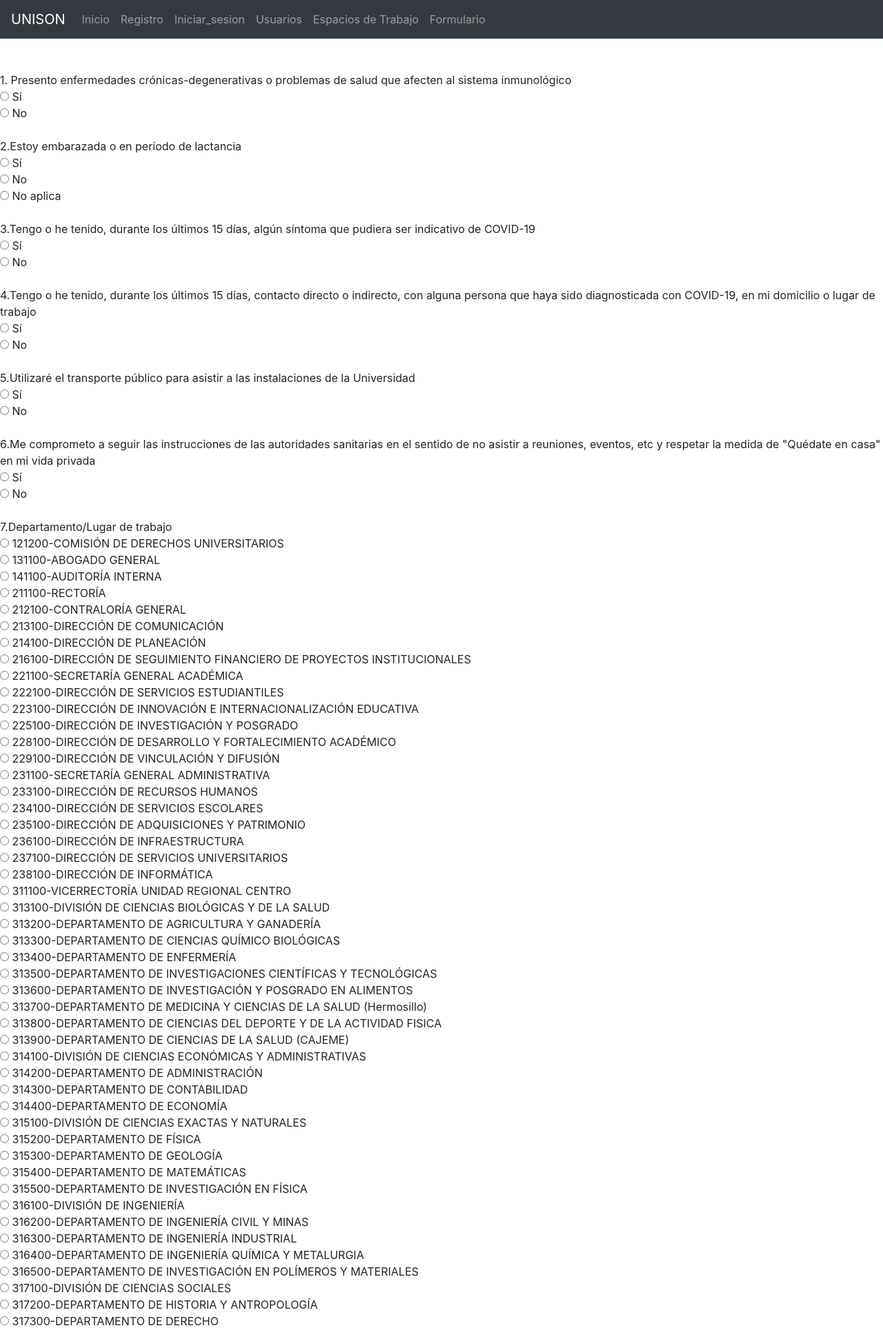
After one commit to JosephLeyva/LineamientosUSON, a Django app: page /formulario/ in a window 1280 px wide. The commit adds this page. Shown: the top 1926 px of the page at 69% size. Run offline with Django 3.2, Linux system fonts and the light colour scheme; some libraries are stand-ins or nearby versions.

Commit message:
formulario

```diff
--- /dev/null
+++ b/python_django/unison_lineamientos/usuarios/templates/usuarios/formulario.html
@@ -0,0 +1,150 @@
+{% extends 'usuarios/main.html' %}
+
+{% block title %}
+
+<title>Formulario de Contacto</title>
+
+{% endblock %}
+
+{% block content %}
+
+<body>
+    <div class="pregresp">
+        <div class="pregunta">1. Presento enfermedades crónicas-degenerativas o problemas de salud que afecten al sistema inmunológico<br />
+        </div>
+            <div class="respuestas">
+                <input type="radio" name="preg1" value="1" /> Sí<br />
+                <input type="radio" name="preg1" value="2" /> No<br />
+            </div>
+    </div>
+    <br>
+    <div class="pregresp">
+        <div class="pregunta">2.Estoy embarazada o en período de lactancia<br />
+        </div>
+            <div class="respuestas">
+                <input type="radio" name="preg1" value="1" /> Sí<br />
+                <input type="radio" name="preg1" value="2" /> No<br />
+                <input type="radio" name="preg1" value="3" /> No aplica<br />
+            </div>
+    </div>
+    <br>
+    <div class="pregresp">
+        <div class="pregunta">3.Tengo o he tenido, durante los últimos 15 días, algún síntoma que pudiera ser indicativo de COVID-19<br />
+        </div>
+            <div class="respuestas">
+                <input type="radio" name="preg1" value="1" /> Sí<br />
+                <input type="radio" name="preg1" value="2" /> No<br />
+            </div>
+    </div>
+    <br>
+    <div class="pregresp">
+        <div class="pregunta">4.Tengo o he tenido, durante los últimos 15 días, contacto directo o indirecto, con alguna persona que haya sido diagnosticada con COVID-19, en mi domicilio o lugar de trabajo<br />
+        </div>
+            <div class="respuestas">
+                <input type="radio" name="preg1" value="1" /> Sí<br />
+                <input type="radio" name="preg1" value="2" /> No<br />
+            </div>
+    </div>
+    <br>
+    <div class="pregresp">
+        <div class="pregunta">5.Utilizaré el transporte público para asistir a las instalaciones de la Universidad<br />
+        </div>
+            <div class="respuestas">
+                <input type="radio" name="preg1" value="1" /> Sí<br />
+                <input type="radio" name="preg1" value="2" /> No<br />
+            </div>
+    </div>
+    <br>
+    <div class="pregresp">
+        <div class="pregunta">6.Me comprometo a seguir las instrucciones de las autoridades sanitarias en el sentido de no asistir a reuniones, eventos, etc y respetar la medida de "Quédate en casa" en mi vida privada<br />
+        </div>
+            <div class="respuestas">
+                <input type="radio" name="preg1" value="1" /> Sí<br />
+                <input type="radio" name="preg1" value="2" /> No<br />
+            </div>
+    </div>
+    <br>
+    <div class="pregresp">
+        <div class="pregunta">7.Departamento/Lugar de trabajo<br />
+        </div>
+            <div class="respuestas">
+                <input type="radio" name="preg1" value="1" /> 121200-COMISIÓN DE DERECHOS UNIVERSITARIOS<br />
+                <input type="radio" name="preg1" value="2" /> 131100-ABOGADO GENERAL<br />
+                <input type="radio" name="preg1" value="3" /> 141100-AUDITORÍA INTERNA<br />
+                <input type="radio" name="preg1" value="4" /> 211100-RECTORÍA<br />
+                <input type="radio" name="preg1" value="5" /> 212100-CONTRALORÍA GENERAL<br />
+                <input type="radio" name="preg1" value="6" /> 213100-DIRECCIÓN DE COMUNICACIÓN<br />
+                <input type="radio" name="preg1" value="7" /> 214100-DIRECCIÓN DE PLANEACIÓN<br />
+                <input type="radio" name="preg1" value="8" /> 216100-DIRECCIÓN DE SEGUIMIENTO FINANCIERO DE PROYECTOS INSTITUCIONALES<br />
+                <input type="radio" name="preg1" value="9" /> 221100-SECRETARÍA GENERAL ACADÉMICA<br />
+                <input type="radio" name="preg1" value="10" /> 222100-DIRECCIÓN DE SERVICIOS ESTUDIANTILES<br />
+                <input type="radio" name="preg1" value="11" /> 223100-DIRECCIÓN DE INNOVACIÓN E INTERNACIONALIZACIÓN EDUCATIVA<br />
+                <input type="radio" name="preg1" value="12" /> 225100-DIRECCIÓN DE INVESTIGACIÓN Y POSGRADO<br />
+                <input type="radio" name="preg1" value="13" /> 228100-DIRECCIÓN DE DESARROLLO Y FORTALECIMIENTO ACADÉMICO<br />
+                <input type="radio" name="preg1" value="14" /> 229100-DIRECCIÓN DE VINCULACIÓN Y DIFUSIÓN<br />
+                <input type="radio" name="preg1" value="15" /> 231100-SECRETARÍA GENERAL ADMINISTRATIVA<br />
+                <input type="radio" name="preg1" value="16" /> 233100-DIRECCIÓN DE RECURSOS HUMANOS<br />
+                <input type="radio" name="preg1" value="17" /> 234100-DIRECCIÓN DE SERVICIOS ESCOLARES<br />
+                <input type="radio" name="preg1" value="18" /> 235100-DIRECCIÓN DE ADQUISICIONES Y PATRIMONIO<br />
+                <input type="radio" name="preg1" value="19" /> 236100-DIRECCIÓN DE INFRAESTRUCTURA<br />
+                <input type="radio" name="preg1" value="20" /> 237100-DIRECCIÓN DE SERVICIOS UNIVERSITARIOS<br />
+                <input type="radio" name="preg1" value="21" /> 238100-DIRECCIÓN DE INFORMÁTICA<br />
+                <input type="radio" name="preg1" value="22" /> 311100-VICERRECTORÍA UNIDAD REGIONAL CENTRO<br />
+                <input type="radio" name="preg1" value="23" /> 313100-DIVISIÓN DE CIENCIAS BIOLÓGICAS Y DE LA SALUD<br />
+                <input type="radio" name="preg1" value="24" /> 313200-DEPARTAMENTO DE AGRICULTURA Y GANADERÍA<br />
+                <input type="radio" name="preg1" value="25" /> 313300-DEPARTAMENTO DE CIENCIAS QUÍMICO BIOLÓGICAS<br />
+                <input type="radio" name="preg1" value="26" /> 313400-DEPARTAMENTO DE ENFERMERÍA<br />
+                <input type="radio" name="preg1" value="27" /> 313500-DEPARTAMENTO DE INVESTIGACIONES CIENTÍFICAS Y TECNOLÓGICAS<br />
+                <input type="radio" name="preg1" value="28" /> 313600-DEPARTAMENTO DE INVESTIGACIÓN Y POSGRADO EN ALIMENTOS<br />
+                <input type="radio" name="preg1" value="29" /> 313700-DEPARTAMENTO DE MEDICINA Y CIENCIAS DE LA SALUD (Hermosillo)<br />
+                <input type="radio" name="preg1" value="30" /> 313800-DEPARTAMENTO DE CIENCIAS DEL DEPORTE Y DE LA ACTIVIDAD FISICA<br />
+                <input type="radio" name="preg1" value="31" /> 313900-DEPARTAMENTO DE CIENCIAS DE LA SALUD (CAJEME)<br />
+                <input type="radio" name="preg1" value="32" /> 314100-DIVISIÓN DE CIENCIAS ECONÓMICAS Y ADMINISTRATIVAS<br />
+                <input type="radio" name="preg1" value="33" /> 314200-DEPARTAMENTO DE ADMINISTRACIÓN<br />
+                <input type="radio" name="preg1" value="34" /> 314300-DEPARTAMENTO DE CONTABILIDAD<br />
+                <input type="radio" name="preg1" value="35" /> 314400-DEPARTAMENTO DE ECONOMÍA<br />
+                <input type="radio" name="preg1" value="36" /> 315100-DIVISIÓN DE CIENCIAS EXACTAS Y NATURALES<br />
+                <input type="radio" name="preg1" value="37" /> 315200-DEPARTAMENTO DE FÍSICA<br />
+                <input type="radio" name="preg1" value="38" /> 315300-DEPARTAMENTO DE GEOLOGÍA<br />
+                <input type="radio" name="preg1" value="39" /> 315400-DEPARTAMENTO DE MATEMÁTICAS<br />
+                <input type="radio" name="preg1" value="40" /> 315500-DEPARTAMENTO DE INVESTIGACIÓN EN FÍSICA<br />
+                <input type="radio" name="preg1" value="41" /> 316100-DIVISIÓN DE INGENIERÍA<br />
+                <input type="radio" name="preg1" value="42" /> 316200-DEPARTAMENTO DE INGENIERÍA CIVIL Y MINAS<br />
+                <input type="radio" name="preg1" value="43" /> 316300-DEPARTAMENTO DE INGENIERÍA INDUSTRIAL<br />
+                <input type="radio" name="preg1" value="44" /> 316400-DEPARTAMENTO DE INGENIERÍA QUÍMICA Y METALURGIA<br />
+                <input type="radio" name="preg1" value="45" /> 316500-DEPARTAMENTO DE INVESTIGACIÓN EN POLÍMEROS Y MATERIALES<br />
+                <input type="radio" name="preg1" value="46" /> 317100-DIVISIÓN DE CIENCIAS SOCIALES<br />
+                <input type="radio" name="preg1" value="47" /> 317200-DEPARTAMENTO DE HISTORIA Y ANTROPOLOGÍA<br />
+                <input type="radio" name="preg1" value="48" /> 317300-DEPARTAMENTO DE DERECHO<br />
+                <input type="radio" name="preg1" value="49" /> 317400-DEPARTAMENTO DE PSICOLOGÍA Y CIENCIAS DE LA COMUNICACIÓN<br />
+                <input type="radio" name="preg1" value="50" /> 317500-DEPARTAMENTO DE SOCIOLOGÍA Y ADMINISTRACIÓN PÚBLICA<br />
+                <input type="radio" name="preg1" value="51" /> 317600-DEPARTAMENTO DE TRABAJO SOCIAL<br />
+                <input type="radio" name="preg1" value="52" /> 318100-DIVISIÓN DE HUMANIDADES<br />
+                <input type="radio" name="preg1" value="53" /> 318200-DEPARTAMENTO DE BELLAS ARTES<br />
+                <input type="radio" name="preg1" value="54" /> 318300-DEPARTAMENTO DE LENGUAS EXTRANJERAS<br />
+                <input type="radio" name="preg1" value="55" /> 318400-DEPARTAMENTO DE LETRAS Y LINGÜÍSTICA<br />
+                <input type="radio" name="preg1" value="56" /> 318500-DEPARTAMENTO DE ARQUITECTURA Y DISEÑO<br />
+                <input type="radio" name="preg1" value="57" /> 411100-VICERRECTORÍA UNIDAD REGIONAL NORTE<br />
+                <input type="radio" name="preg1" value="58" /> 412100-DIVISIÓN DE CIENCIAS ECONÓMICAS Y SOCIALES<br />
+                <input type="radio" name="preg1" value="59" /> 412200-DEPARTAMENTO DE CIENCIAS ECONÓMICO-ADMINISTRATIVAS (URN)<br />
+                <input type="radio" name="preg1" value="60" /> 412300-DEPARTAMENTO DE CIENCIAS SOCIALES (URN)<br />
+                <input type="radio" name="preg1" value="61" /> 413100-DIVISIÓN DE CIENCIAS E INGENIERÍA<br />
+                <input type="radio" name="preg1" value="62" /> 413200-DEPARTAMENTO DE FÍSICA, MATEMÁTICAS E INGENIERÍA (URN)<br />
+                <input type="radio" name="preg1" value="63" /> 413300-DEPARTAMENTO DE CIENCIAS QUÍMICO-BIOLÓGICAS Y AGROPECUARIAS (URN)<br />
+                <input type="radio" name="preg1" value="64" /> 421500-DIVISIÓN DE CIENCIAS ADMINISTRATIVAS, SOCIALES Y AGROPECUARIAS<br />
+                <input type="radio" name="preg1" value="65" /> 421600-DEPARTAMENTO DE CIENCIAS ADMINISTRATIVAS Y AGROPECUARIAS (URN)<br />
+                <input type="radio" name="preg1" value="66" /> 421700-DEPARTAMENTO DE CIENCIAS SOCIALES (URN)<br />
+                <input type="radio" name="preg1" value="67" /> 421800-DEPARTAMENTO DE CIENCIAS ECONÓMICO-ADMINISTRATIVAS (URN-Nogales)<br />
+                <input type="radio" name="preg1" value="68" /> 511100-VICERRECTORIA UNIDAD REGIONAL SUR<br />
+                <input type="radio" name="preg1" value="69" /> 512100-DIVISIÓN DE CIENCIAS ECONÓMICAS Y SOCIALES<br />
+                <input type="radio" name="preg1" value="70" /> 512200-DEPARTAMENTO DE CIENCIAS ECONÓMICO ADMINISTRATIVAS (URS)<br />
+                <input type="radio" name="preg1" value="71" /> 512300-DEPARTAMENTO DE CIENCIAS SOCIALES (URS)<br />
+                <input type="radio" name="preg1" value="72" /> 513100-DIVISIÓN DE CIENCIAS E INGENIERÍA<br />
+                <input type="radio" name="preg1" value="73" /> 513200-DEPARTAMENTO DE CIENCIAS QUÍMICO, BIOLÓGICAS Y AGROPECUARIAS (URS)<br />
+                <input type="radio" name="preg1" value="74" /> 513300-DEPARTAMENTO DE FÍSICA, MATEMÁTICAS E INGENIERÍA (URS)<br />
+            </div>
+    </div>
+
+</body>>
+
+{% endblock %}
--- a/python_django/unison_lineamientos/usuarios/templates/usuarios/navbar.html
+++ b/python_django/unison_lineamientos/usuarios/templates/usuarios/navbar.html
@@ -10,6 +10,7 @@
       <a class="nav-item nav-link" href="{% url 'inicio_sesion' %}">Iniciar_sesion</a>
       <a class="nav-item nav-link" href="{% url 'usuarios' %}">Usuarios</a>
       <a class="nav-item nav-link" href="{% url 'espacios_trabajo' %}">Espacios de Trabajo</a>
+      <a class="nav-item nav-link" href="{% url 'formulario' %}">Formulario</a>
     </div>
   </div>
 </nav>
--- a/python_django/unison_lineamientos/usuarios/urls.py
+++ b/python_django/unison_lineamientos/usuarios/urls.py
@@ -6,5 +6,6 @@ urlpatterns = [
     path('registro/', views.registro, name='registro'),
     path('inicio_sesion/', views.inicio_sesion, name='inicio_sesion'),
     path('usuarios/', views.usuarios_data, name='usuarios'),
-    path('espacios/',views.espacios ,name = 'espacios_trabajo')
+    path('espacios/',views.espacios ,name = 'espacios_trabajo'),
+    path('formulario/',views.formulario ,name = 'formulario')
 ]
--- a/python_django/unison_lineamientos/usuarios/views.py
+++ b/python_django/unison_lineamientos/usuarios/views.py
@@ -56,3 +56,7 @@ def usuarios_data(request):
 
 def espacios(request):
     return render(request, 'usuarios/espacios.html')
+
+
+def formulario(request):
+    return render(request, 'usuarios/formulario.html')
```
Also changed, not shown: python_django/unison_lineamientos/db.sqlite3.
